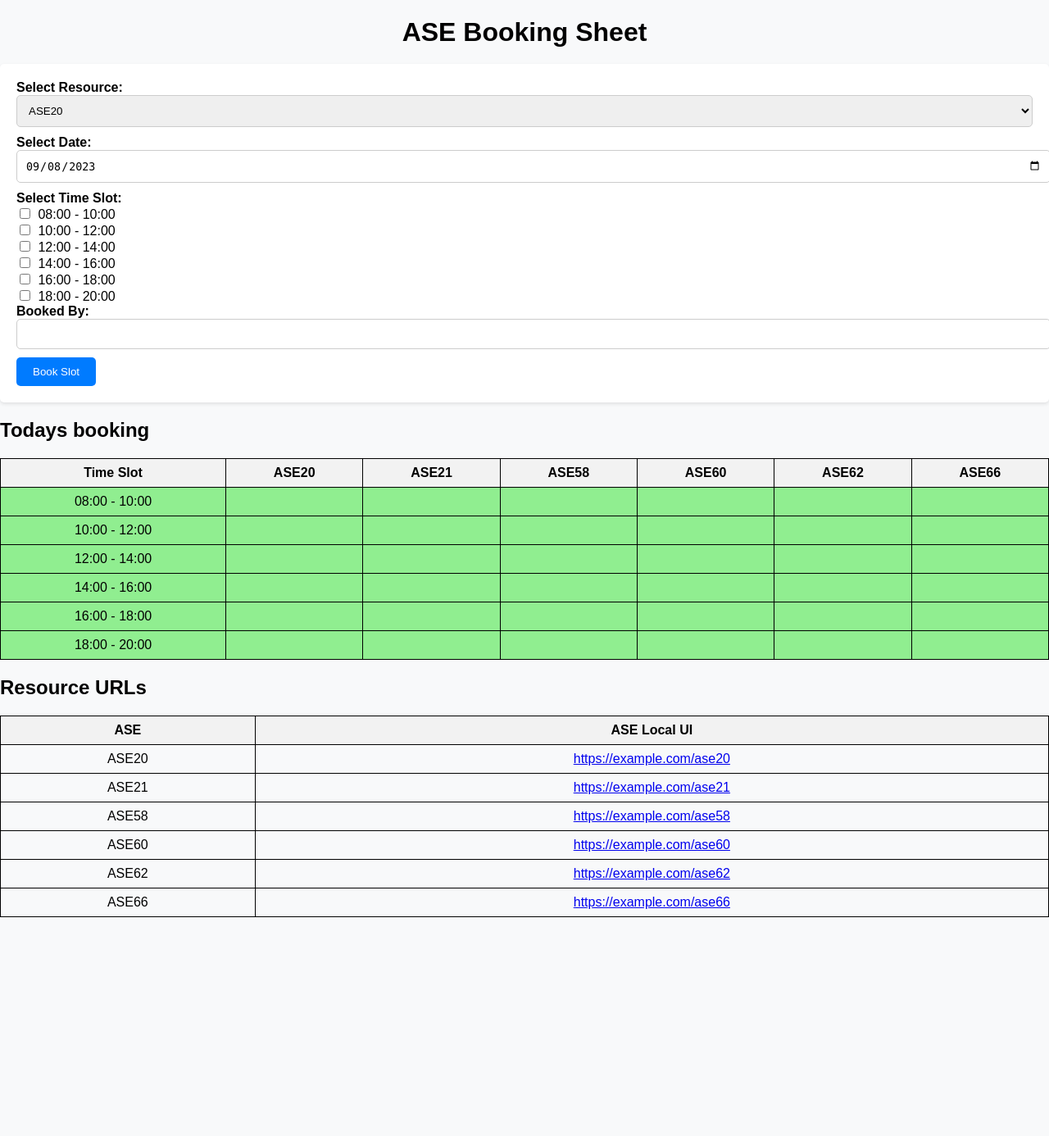
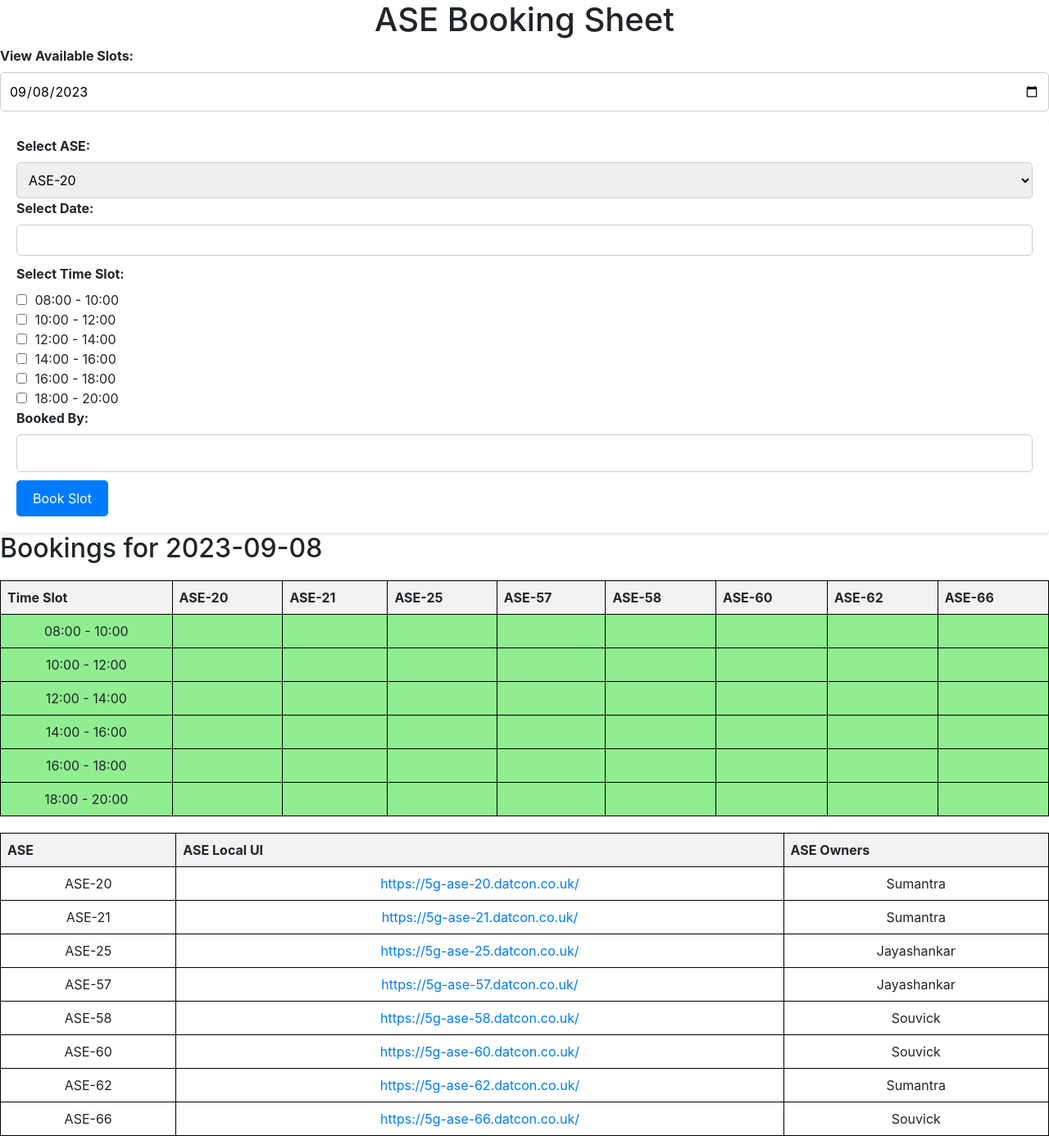
Before and after one commit to siddanthpai/ase-resource-booking, a Flask app: page / in a window 1280 px wide. Shown: the whole page at 82% size. Before the commit the page ends 1119 px from the top, so only its background shows below. Run offline with Flask 2, Linux system fonts and the light colour scheme; data comes from the database, SQL or seed files in the repository; some libraries are stand-ins or nearby versions.

Commit message:
allowing multiple dates

```diff
--- a/app.py
+++ b/app.py
@@ -19,15 +19,29 @@ class Slot(db.Model):
         PrimaryKeyConstraint('resource_id', 'time_slot','booking_date'),
     )
 
-resources = ['ASE20', 'ASE21', 'ASE58', 'ASE60', 'ASE62', 'ASE66']
+resources = ['ASE-20', 'ASE-21','ASE-25','ASE-57','ASE-58', 'ASE-60', 'ASE-62', 'ASE-66']
 resource_urls = {
-    'ASE20': 'https://example.com/ase20',
-    'ASE21': 'https://example.com/ase21',
-    'ASE58': 'https://example.com/ase58',
-    'ASE60': 'https://example.com/ase60',
-    'ASE62': 'https://example.com/ase62',
-    'ASE66': 'https://example.com/ase66',
+    'ASE-20': 'https://5g-ase-20.datcon.co.uk/',
+    'ASE-21': 'https://5g-ase-21.datcon.co.uk/',
+    'ASE-25': 'https://5g-ase-25.datcon.co.uk/',
+    'ASE-57': 'https://5g-ase-57.datcon.co.uk/',
+    'ASE-58': 'https://5g-ase-58.datcon.co.uk/',
+    'ASE-60': 'https://5g-ase-60.datcon.co.uk/',
+    'ASE-62': 'https://5g-ase-62.datcon.co.uk/',
+    'ASE-66': 'https://5g-ase-66.datcon.co.uk/',
 }
+
+ase_owners = {
+    'ASE-20': 'Sumantra',
+    'ASE-21': 'Sumantra',
+    'ASE-25': 'Jayashankar',
+    'ASE-57': 'Jayashankar',
+    'ASE-58': 'Souvick',
+    'ASE-60': 'Souvick',
+    'ASE-62': 'Sumantra',
+    'ASE-66': 'Souvick',
+}
+
 @app.route('/', methods=['GET', 'POST'])
 def index():
     booking_date = date.today()
@@ -35,21 +49,24 @@ def index():
         resource_id = int(request.form['resource'])
         time_slots = request.form.getlist('time_slots')
         booked_by = request.form['booked_by']
-        booking_date_str = request.form.get('booking_date')
-        if booking_date_str:
+        booking_dates = request.form.getlist('booking_dates')
+        booking_dates_str = booking_dates[0].split(',')
+        print("hellllllllllllllllo")
+        print(booking_dates_str)
+        for booking_date_str in booking_dates_str:
+            print(booking_date_str)
             booking_date = datetime.strptime(booking_date_str, '%Y-%m-%d').date()
+            for time_slot in time_slots:
+                existing_slot = Slot.query.filter_by(resource_id=resource_id, time_slot=time_slot, booking_date=booking_date).first()
+                if existing_slot:
+                   existing_slot = db.session.query(Slot).get((resource_id, time_slot,booking_date))
+                   existing_slot.booked_by = booked_by
+                   db.session.add(existing_slot)
+                else:
+                   new_slot = Slot(resource_id=resource_id, time_slot=time_slot, booked_by=booked_by,booking_date=booking_date)
+                   db.session.add(new_slot)
 
-        for time_slot in time_slots:
-            existing_slot = Slot.query.filter_by(resource_id=resource_id, time_slot=time_slot, booking_date=booking_date).first()
-            if existing_slot:
-               existing_slot = db.session.query(Slot).get((resource_id, time_slot,booking_date))
-               existing_slot.booked_by = booked_by
-               db.session.add(existing_slot)
-            else:
-               new_slot = Slot(resource_id=resource_id, time_slot=time_slot, booked_by=booked_by,booking_date=booking_date)
-               db.session.add(new_slot)
-
-            db.session.commit()
+        db.session.commit()
 
 
     #db.session.query(Slot).delete()
@@ -57,7 +74,7 @@ def index():
 
     booked_slots = Slot.query.filter_by(booking_date=booking_date).all()
 
-    return render_template('index.html', resources=resources, booked_slots=booked_slots,booking_date=booking_date,resource_urls=resource_urls)
+    return render_template('index.html', resources=resources, booked_slots=booked_slots,booking_date=booking_date,resource_urls=resource_urls,ase_owners=ase_owners)
 
 def is_booked(hour, resource_id,booked_slots):
     for slot in booked_slots:
--- a/templates/index.html
+++ b/templates/index.html
@@ -3,6 +3,21 @@
 <head>
     <title>ASE Booking </title>
     <link rel="stylesheet" href="{{ url_for('static', filename='styles.css') }}">
+    <!-- Include Bootstrap CSS (if not already included) -->
+<link rel="stylesheet" href="https://stackpath.bootstrapcdn.com/bootstrap/4.5.2/css/bootstrap.min.css">
+
+<!-- Include Bootstrap Datepicker CSS -->
+<link rel="stylesheet" href="https://cdnjs.cloudflare.com/ajax/libs/bootstrap-datepicker/1.9.0/css/bootstrap-datepicker.min.css">
+
+<!-- Include jQuery (required for Bootstrap) -->
+<script src="https://code.jquery.com/jquery-3.5.1.slim.min.js"></script>
+
+<!-- Include Bootstrap JS (if not already included) -->
+<script src="https://stackpath.bootstrapcdn.com/bootstrap/4.5.2/js/bootstrap.min.js"></script>
+
+<!-- Include Bootstrap Datepicker JS -->
+<script src="https://cdnjs.cloudflare.com/ajax/libs/bootstrap-datepicker/1.9.0/js/bootstrap-datepicker.min.js"></script>
+
     <script>
     const resources = [
         {% for resource in resources %}
@@ -18,15 +33,19 @@
 </head>
 <body>
     <h1>ASE Booking Sheet</h1>
+    <label>View Available Slots:</label>
+    <input type="date" name="booking_date" id = "book" value="{{ booking_date|default(today) }}" ><br>
     <form method="POST">
-        <label for="resource">Select Resource:</label>
+
+	<label for="resource">Select ASE:</label>
         <select id="resource" name="resource">
             {% for index in range(resources|length) %}
                 <option value="{{ index }}">{{ resources[index] }}</option>
             {% endfor %}
         </select><br>
-        <label>Select Date:</label>
-        <input type="date" name="booking_date" id = "book" value="{{ booking_date|default(today) }}" ><br>
+
+	<label>Select Date:</label>
+	<input type="text" id="booking_dates" name="booking_dates" class="form-control" multiple>
 	<label >Select Time Slot:</label>
 	<div>
             <input type="checkbox" name="time_slots" value="08:00"> 08:00 - 10:00<br>
@@ -40,7 +59,7 @@
         <input type="text" id="booked_by" name="booked_by"><br>
         <input type="submit" value="Book Slot">
     </form>
-    <h2 class="date-header"> Todays booking </h2>
+    <h2 class="date-header"> Bookings for {{booking_date}} </h2>
     <table class="booking-table">
         <tr>
             <th>Time Slot</th>
@@ -63,20 +82,29 @@
             </tr>
         {% endfor %}
     </table>
-    <h2>Resource URLs</h2>
 <table class="resource-url-table">
     <tr>
         <th>ASE</th>
         <th>ASE Local UI </th>
+	<th>ASE Owners</th>
     </tr>
     {% for resource, url in resource_urls.items() %}
         <tr>
             <td>{{ resource }}</td>
             <td><a href="{{ url }}" target="_blank">{{ url }}</a></td>
+	    <td>{{ ase_owners[resource]   }}</td>
         </tr>
     {% endfor %}
 </table>
 <script>
+
+	$(document).ready(function () {
+    $('#booking_dates').datepicker({
+        format: "yyyy-mm-dd",
+        multidate: true, // Enable multiple date selection
+    });
+});
+
  const bookingDateInput = document.getElementById('book');
     const bookingTable = document.querySelector('.booking-table');
 
```
